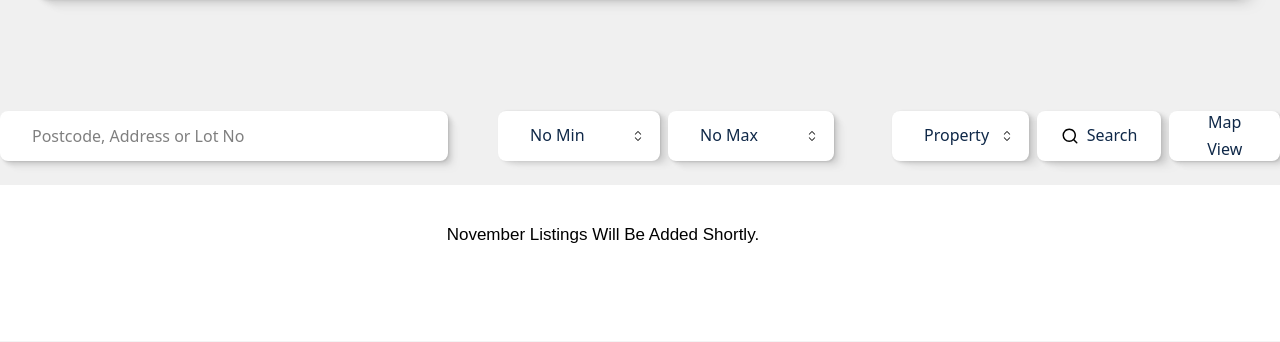
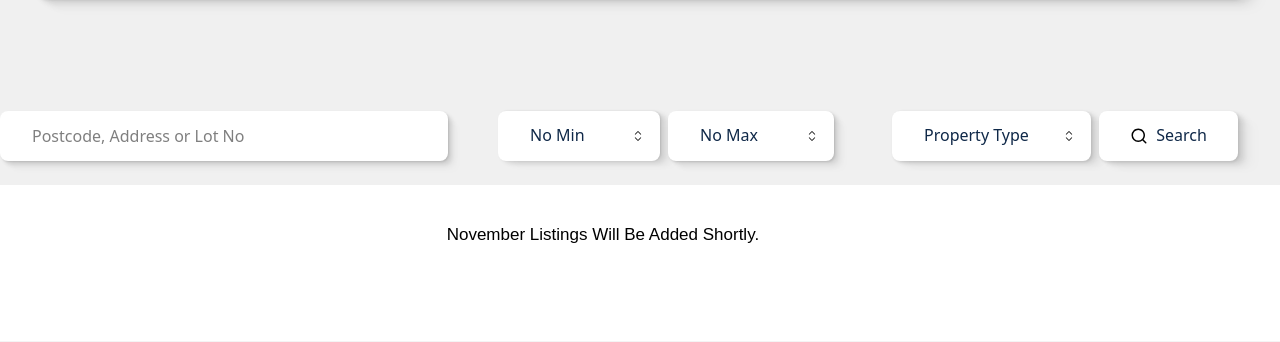
Before and after one commit to HalcyonLegion/swift-property-rework, a Flask app: page / in a window 1280 px wide. Shown: the part 1611-1953 px from the top of the page. Run offline with Flask 3, Linux system fonts and the light colour scheme; data that the repository does not hold is empty; some libraries are stand-ins or nearby versions; some web fonts are replaced.

Commit message:
hidden map

```diff
--- a/templates/home.html
+++ b/templates/home.html
@@ -531,14 +531,14 @@
 						</button>
 
 						<!-- Map View button (139px, red hover) -->
-						<button
+						<!-- <button
 						type="button"
 						id="map-view-toggle"
 						class="filter-pill filter-pill-map filter-button filter-pill-accent-hover"
-						>
+						> -->
 						<!-- drop in a map icon here if you want -->
-						<span>Map View</span>
-						</button>
+						<!-- <span>Map View</span>
+						</button> -->
 
 					</div>
 					</form>
```
